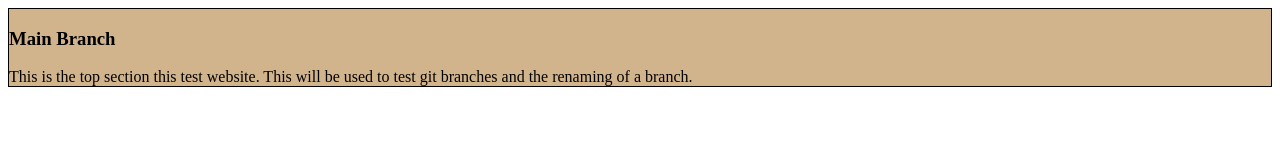
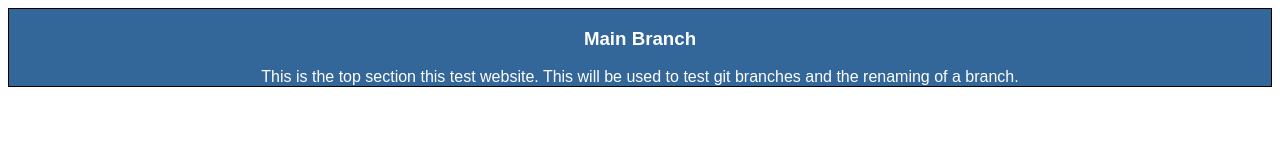
Before and after one commit to JoeBarbone/joe-test, a plain HTML site: page index.html in a window 1280 px wide. Drawn offline with Linux system fonts and the light colour scheme.

Commit message:
added styling to top

```diff
--- a/css/style.css
+++ b/css/style.css
@@ -4,7 +4,10 @@ main {
 }
 
 .top {
-    background-color: tan;
+    background-color: #336699;
+    color: white;
     border: 1px solid black;
     margin: 0 auto;
+    font-family: Arial, Helvetica, sans-serif;
+    text-align: center;
 }
```
